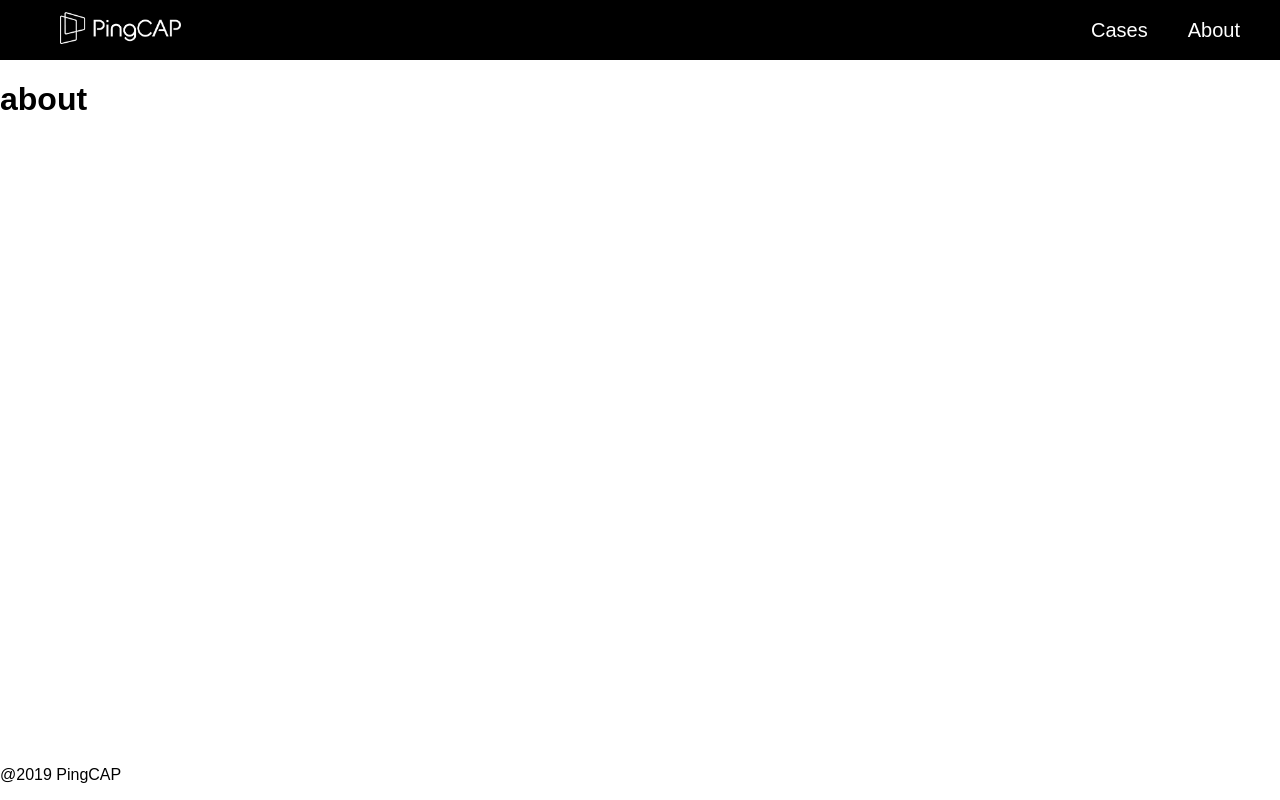
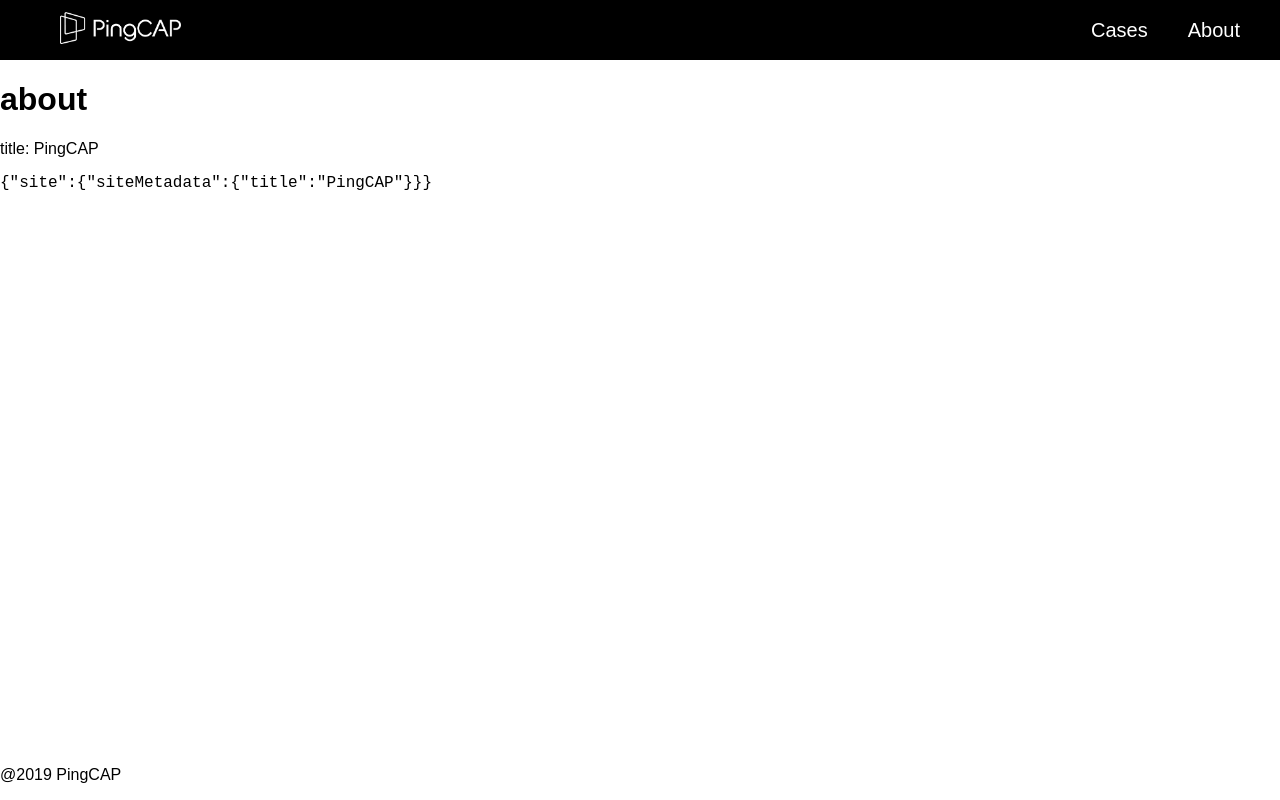
Before and after one commit to baurine/gatsby-step-by-step, a Gatsby site: page /about in a window 1280 px wide. Built offline with nearby package versions, Linux system fonts and the light colour scheme; Gatsby itself is replaced by a stand-in of ours.

Commit message:
step 8 - demo graphql / query / useStaticQuery

```diff
--- a/gatsby-config.js
+++ b/gatsby-config.js
@@ -6,5 +6,9 @@
 
 module.exports = {
   /* Your site config here */
+  siteMetadata: {
+    title: "PingCAP",
+    year: 2019,
+  },
   plugins: [`gatsby-plugin-sass`],
 }
--- a/src/components/footer.js
+++ b/src/components/footer.js
@@ -1,9 +1,27 @@
 import React from "react"
+import { useStaticQuery, graphql } from "gatsby"
 
-const Footer = () => (
-  <footer>
-    <p>@2019 PingCAP</p>
-  </footer>
-)
+const Footer = () => {
+  const data = useStaticQuery(
+    graphql`
+      query {
+        site {
+          siteMetadata {
+            title
+            year
+          }
+        }
+      }
+    `
+  )
+  const { title, year } = data.site.siteMetadata
+  return (
+    <footer>
+      <p>
+        @{year} {title}
+      </p>
+    </footer>
+  )
+}
 
 export default Footer
--- a/src/pages/about.js
+++ b/src/pages/about.js
@@ -1,8 +1,22 @@
 import React from "react"
 import Layout from "../components/layout"
 
-export default () => (
+import { graphql } from "gatsby"
+
+export default ({ data }) => (
   <Layout>
     <h1>about</h1>
+    <p>title: {data.site.siteMetadata.title}</p>
+    <pre>{JSON.stringify(data)}</pre>
   </Layout>
 )
+
+export const query = graphql`
+  query {
+    site {
+      siteMetadata {
+        title
+      }
+    }
+  }
+`
```
